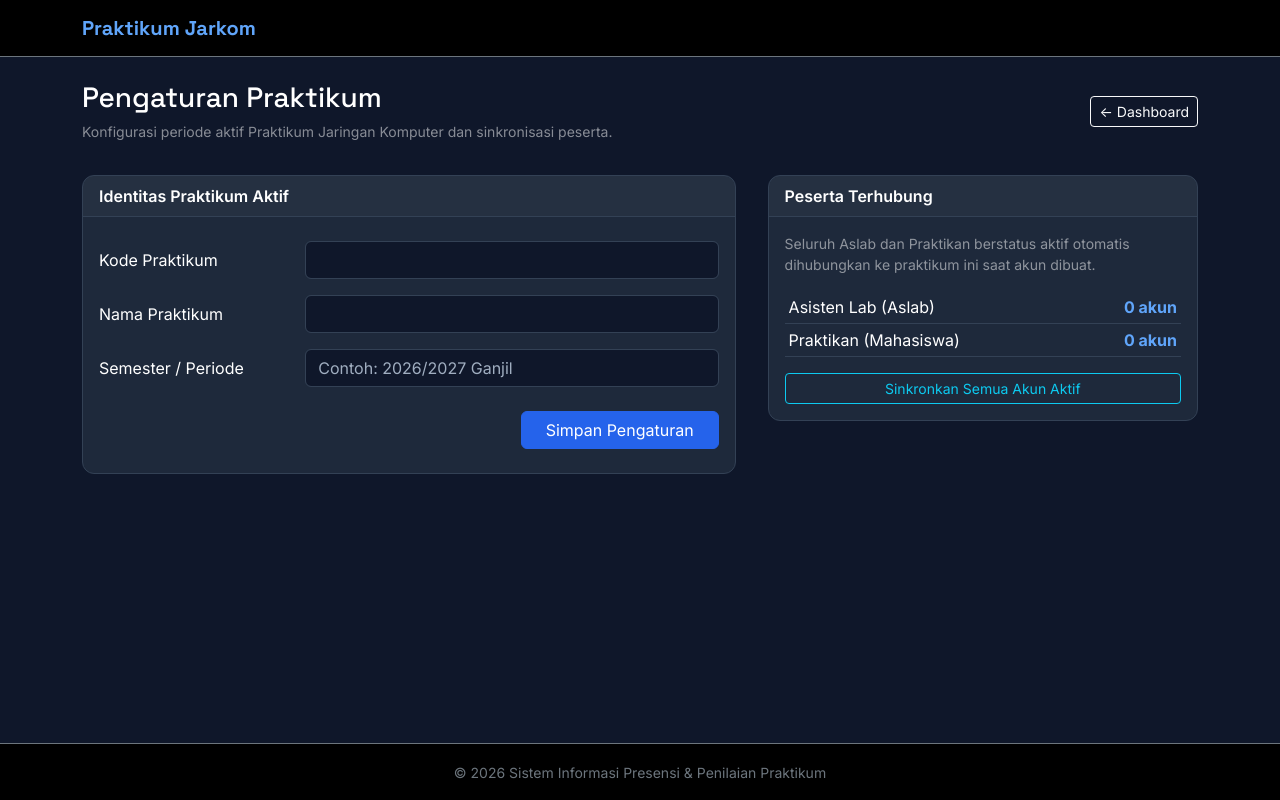
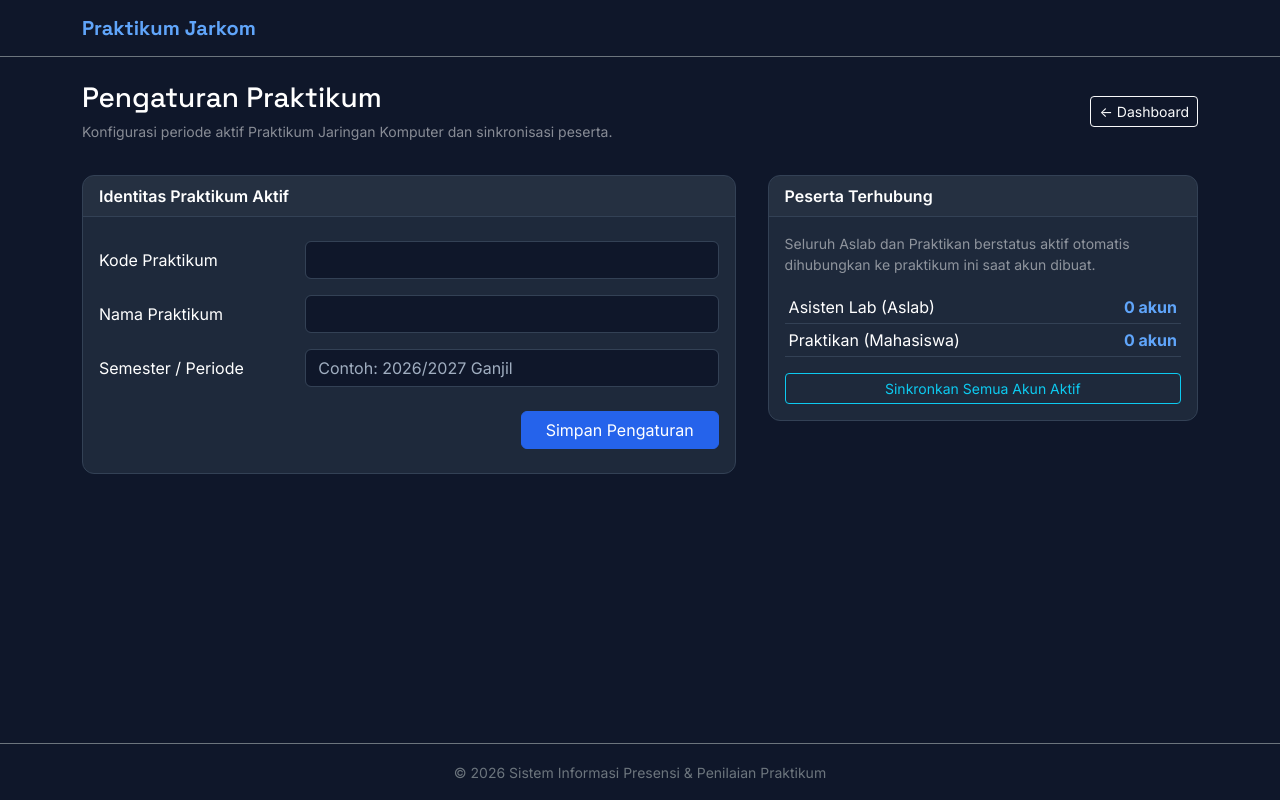
Before and after one commit to qiarhadempta/Website-Absensi-Praktikum, a PHP site: template app/views/admin/course.php in a window 1280 px wide. Run offline with PHP 8.4, Linux system fonts and the light colour scheme; the template is opened without the code that fills it, so the values that code supplies are empty; some libraries are stand-ins or nearby versions.

Commit message:
feat(style): menyesuaikan palet warna header dan footer

```diff
--- a/app/views/layout/footer.php
+++ b/app/views/layout/footer.php
@@ -4,7 +4,7 @@
 
     <!-- BARIS 3: FOOTER -->
     <tr style="height: 1%;">
-        <td class="bg-black text-center text-secondary py-3 border-top border-secondary">
+        <td class="text-center text-secondary py-3 border-top border-secondary">
             <small>&copy; <?= date('Y') ?> Sistem Informasi Presensi &amp; Penilaian Praktikum</small>
         </td>
     </tr>
--- a/app/views/layout/header.php
+++ b/app/views/layout/header.php
@@ -16,13 +16,13 @@ $role = $user['role'] ?? null;
     <link rel="stylesheet" href="/assets/css/bootstrap.min.css">
     <link rel="stylesheet" href="/assets/css/app.css">
 </head>
-<body class="bg-dark text-light">
+<body class="text-light">
 
 <table class="table table-borderless min-vh-100 mb-0">
     <!-- BARIS 1: NAVBAR / HEADER -->
     <tr style="height: 1%;">
         <td class="p-0">
-            <nav class="navbar navbar-expand-lg navbar-dark bg-black border-bottom border-secondary px-3">
+            <nav class="navbar navbar-expand-lg navbar-dark border-bottom border-secondary px-3">
                 <div class="container">
                     <a class="navbar-brand fw-bold text-info" href="/dashboard">Praktikum Jarkom</a>
 
```
